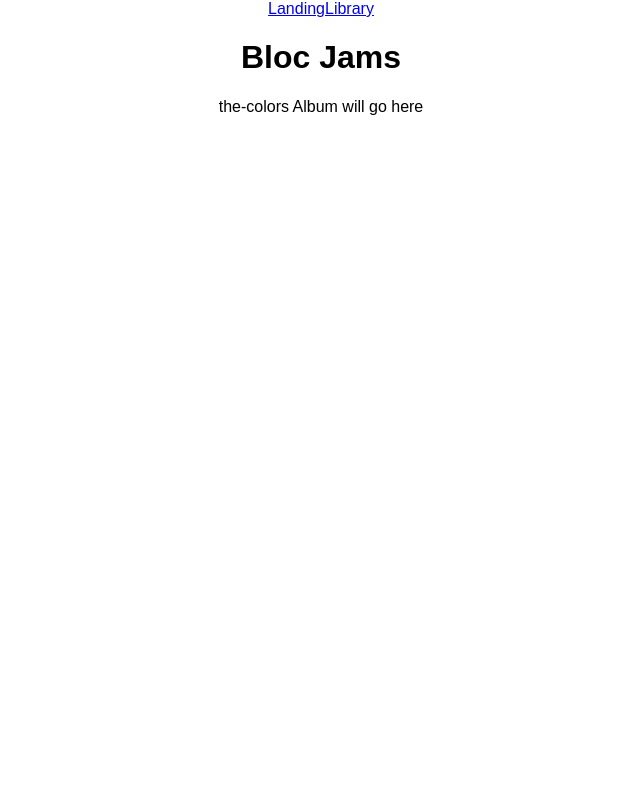
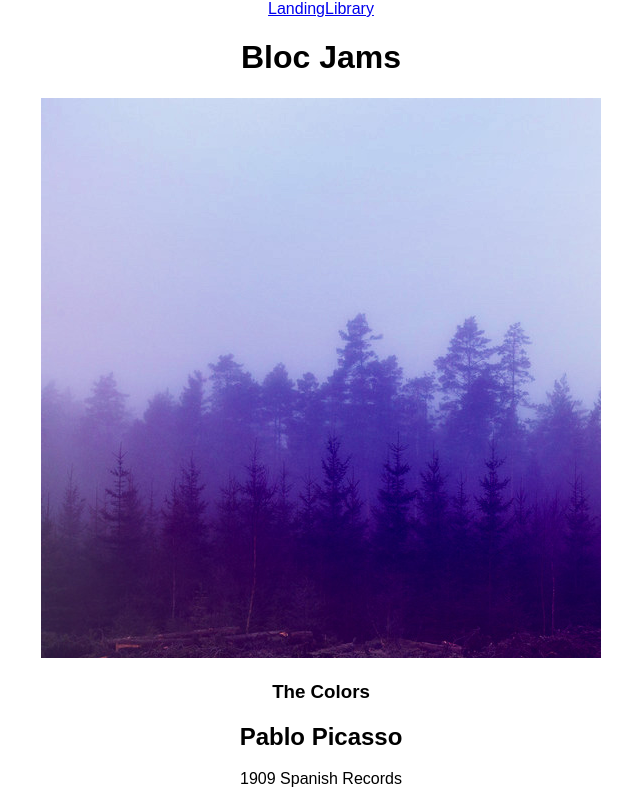
Before and after one commit to lentesk/bloc-jams-react, a React (Create React App) app: page /album/the-colors in a window 1280 px wide. Shown: the whole page, without its empty margins (319-959 px from the left). Built offline with nearby package versions, Linux system fonts and the light colour scheme.

Commit message:
Components Album checkpoint completed

```diff
--- a/src/App.js
+++ b/src/App.js
@@ -19,7 +19,6 @@ class App extends Component {
        <main>
          <Route exact path="/" component={Landing} />
          <Route path="/library" component={Library} />
-         <Route exact path="/" component={Album} />
          <Route path="/album/:slug" component={Album} />
         </main>
       </div>
--- a/src/components/Album.js
+++ b/src/components/Album.js
@@ -1,10 +1,39 @@
 import React, { Component } from 'react';
+import albumData from './../data/albums';
 
 class Album extends Component {
+  constructor(props) {
+    super(props);
+
+    const album = albumData.find( album => {
+      return album.slug === this.props.match.params.slug
+    });
+
+    this.state = {
+      album: album
+    };
+  }
+
   render() {
     return (
       <section className="album">
-        {this.props.match.params.slug} Album will go here
+        <section id="album-info">
+        <img id="album-cover-art" src={this.state.album.albumCover} />
+          <div className="album-details">
+          <h1 id="album-title">{this.state.album.title}</h1>
+          <h2 className="artist">{this.state.album.artist}</h2>
+          <div id="release-info">{this.state.album.releaseInfo}</div>
+          </div>
+        </section>
+        <table id="song-list">
+           <colgroup>
+             <col id="song-number-column" />
+             <col id="song-title-column" />
+             <col id="song-duration-column" />
+           </colgroup>
+           <tbody>
+           </tbody>
+         </table>
       </section>
     );
   }
```
